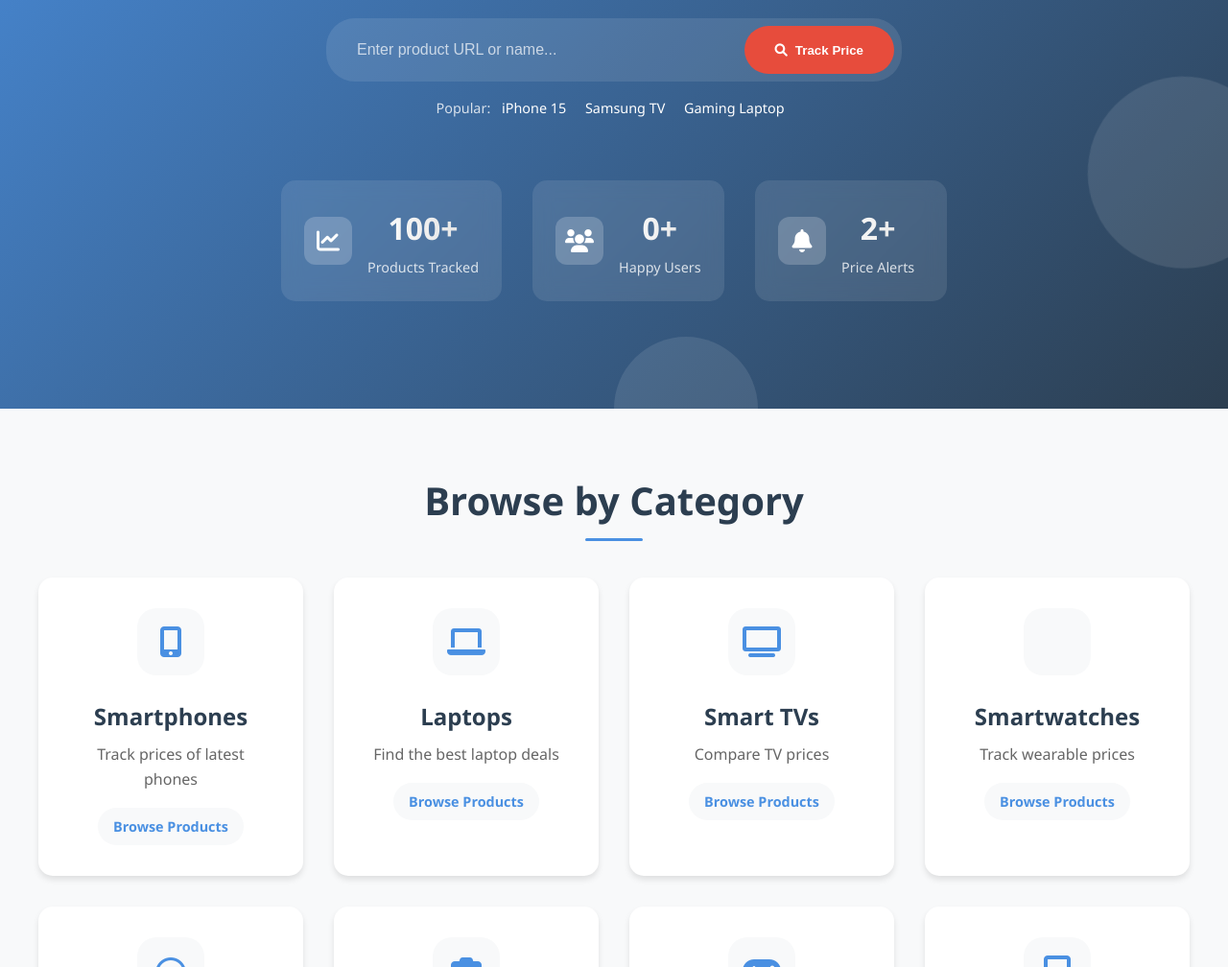
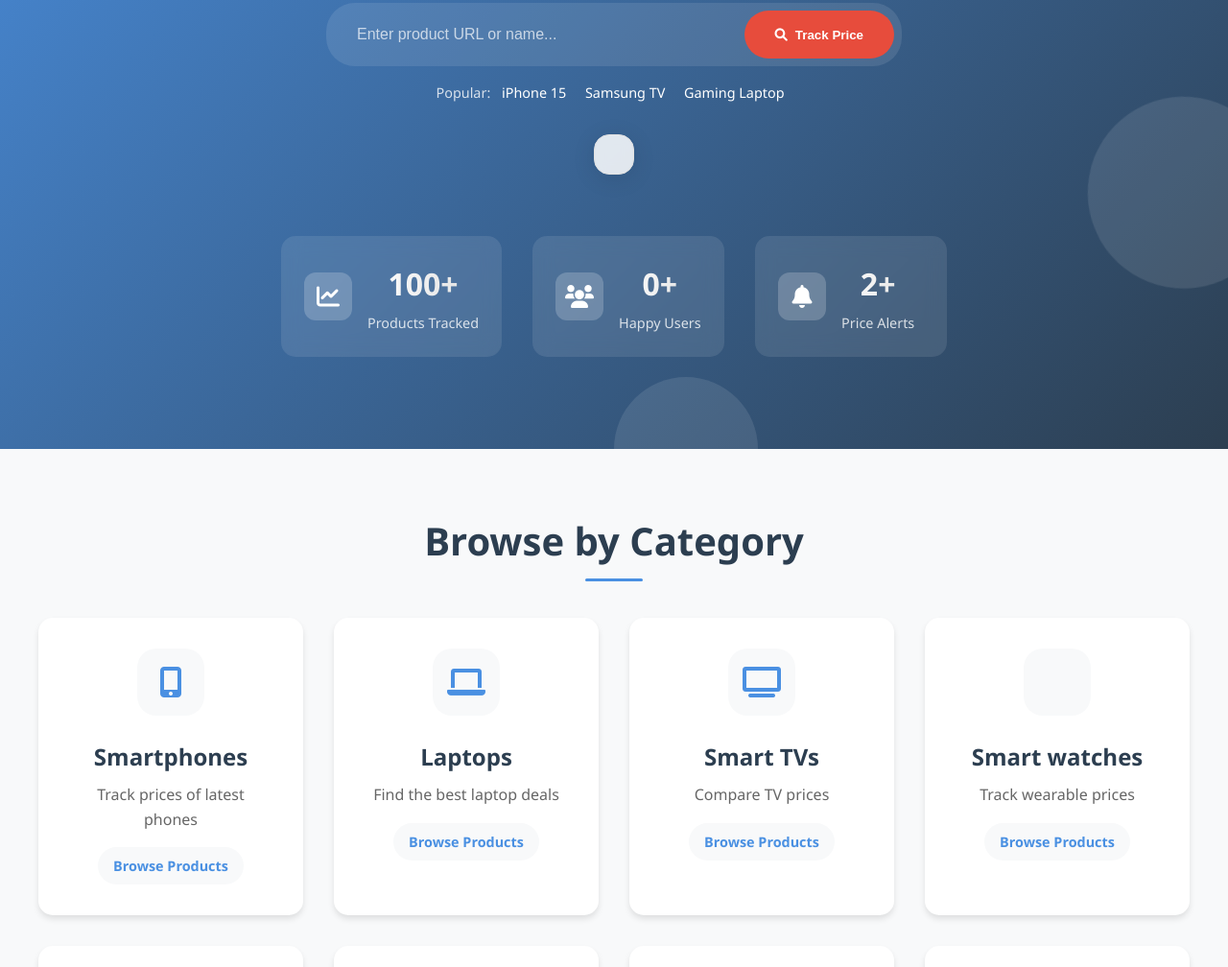
Before and after one commit to xrorst98/quotely, a plain HTML site: page index.html in a window 1280 px wide. Shown: the part 374-1382 px from the top of the page at 96% size. Drawn offline with nearby package versions, Linux system fonts and the light colour scheme.

Commit message:
Update index.html

```diff
--- a/index.html
+++ b/index.html
@@ -61,6 +61,7 @@
                 </div>
             </div>
         </div>
+        <div id="search-results" class="search-results"></div>
         <div class="hero-stats">
             <div class="stat-card animate-up">
                 <div class="stat-icon">
@@ -125,9 +126,9 @@
 
                 <a href="https://www.amazon.in/s?k=smartwatches&crid=2VZ92VXXFE7KZ&sprefix=smartwatche%2Caps%2C314&ref=nb_sb_noss_2" class="category-card">
                     <div class="category-icon">
-                        <i class="fas fa-watch"></i>
+                        <i class="fas fa-watches"></i>
                     </div>
-                    <h3>Smartwatches</h3>
+                    <h3>Smart watches</h3>
                     <p>Track wearable prices</p>
                     <span class="category-count">Browse Products</span>
                 </a>
```
